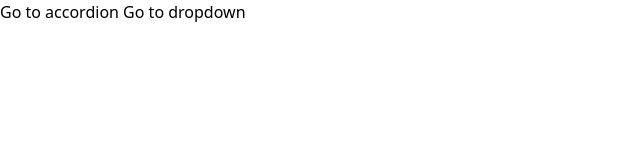
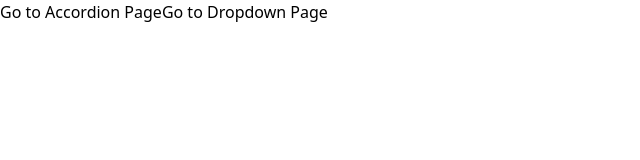
Before and after one commit to Shrike717/course-udemy-react-redux, a React (Create React App) app in the folder 06-comps/: page / in a window 1280 px wide. Shown: the top 160 px of the page, without its empty margins (0-640 px from the left). Built offline with nearby package versions, Linux system fonts and the light colour scheme.

Commit message:
Done creating route component

```diff
--- a/06-comps/src/App.jsx
+++ b/06-comps/src/App.jsx
@@ -1,12 +1,23 @@
 import React from "react";
 import Link from "./components/Link";
+import Route from "./components/Route";
+import AccordionPage from "./pages/AccordionPage"
+import DropdownPage from "./pages/DropdownPage";
 
 
 function App() {
   return(
     <div>
-      <Link to="/accordion"> Go to accordion</Link>
-      <Link to="/dropdown"> Go to dropdown</Link>
+      <Link to={"/accordion"}>Go to Accordion Page</Link>
+      <Link to={"/dropdown"}>Go to Dropdown Page</Link>
+      <div>
+        <Route path="/accordion">
+          <AccordionPage />
+        </Route>
+        <Route path="/dropdown">
+          <DropdownPage />
+        </Route>
+      </div>
     </div>
   )
 };
--- /dev/null
+++ b/06-comps/src/components/Route.jsx
@@ -0,0 +1,13 @@
+import { useContext } from "react";
+import NavigationContext from "../context/navigation";
+
+function Route({ path, children}) {
+  const { currentPath } = useContext(NavigationContext);
+
+  if (path === currentPath) {
+    return children;
+  }
+  return null;
+};
+
+export default Route;
```
Also changed, not shown: 06-comps/src/pages/AccordionPage.jsx (renamed from 06-comps/src/pages/AccordionPages.jsx).
